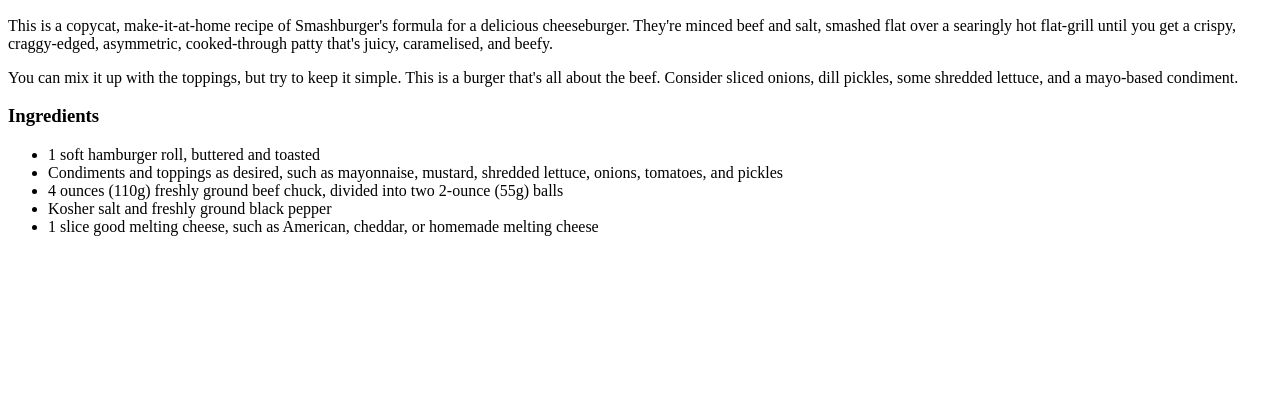
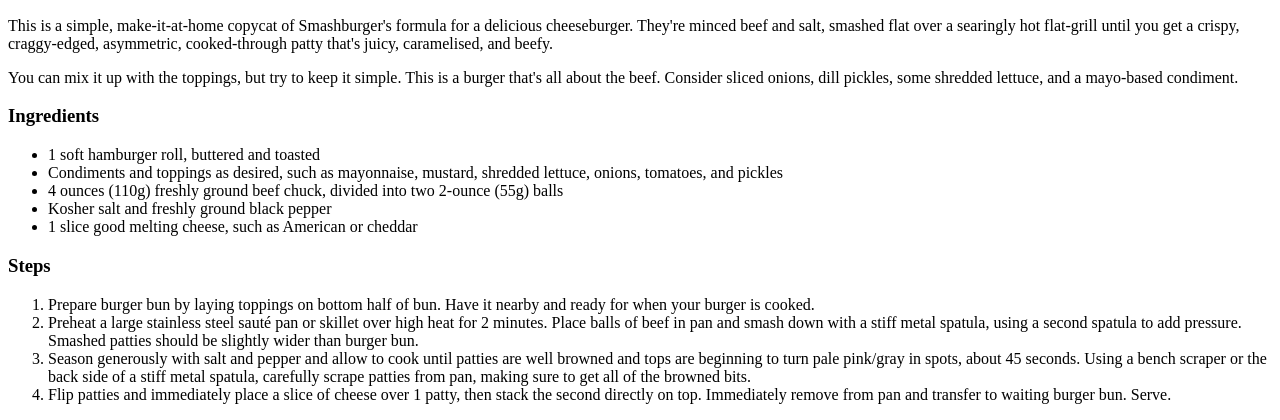
Before and after one commit to DSBwizzard/odin-recipes, a plain HTML site: page recipes/cheeseburger.html in a window 1280 px wide. Shown: the part 434-854 px from the top of the page. Before the commit the page ends 800 px from the top, so only its background shows below. Drawn offline with Linux system fonts and the light colour scheme.

Commit message:
Add recipe creation steps list

```diff
--- a/recipes/cheeseburger.html
+++ b/recipes/cheeseburger.html
@@ -7,7 +7,7 @@
             <h1>Cheeseburger</h1>
             <img src="https://www.seriouseats.com/thmb/4K7MrxnJVOhVlVBZkTcmNw3zi-w=/700x0/filters:no_upscale():max_bytes(150000):strip_icc():format(webp)/__opt__aboutcom__coeus__resources__content_migration__serious_eats__seriouseats.com__recipes__20140330-ultra-smashed-cheeseburger-food-lab-08-f99bc06457374f53aefcb835f6e759a1.jpg">
             <h2>Description</h2>
-            <p>This is a copycat, make-it-at-home recipe of Smashburger's formula for a delicious cheeseburger.
+            <p>This is a simple, make-it-at-home copycat of Smashburger's formula for a delicious cheeseburger.
                  They're minced beef and salt, smashed flat over a searingly hot flat-grill until you get a crispy,
                  craggy-edged, asymmetric, cooked-through patty that's juicy, caramelised, and beefy.
             </p>
@@ -20,8 +20,15 @@
                 <li>Condiments and toppings as desired, such as mayonnaise, mustard, shredded lettuce, onions, tomatoes, and pickles</li>
                 <li>4 ounces (110g) freshly ground beef chuck, divided into two 2-ounce (55g) balls</li>
                 <li>Kosher salt and freshly ground black pepper</li>
-                <li>1 slice good melting cheese, such as American, cheddar, or homemade melting cheese</li>
+                <li>1 slice good melting cheese, such as American or cheddar</li>
             </ul>
+            <h3>Steps</h3>
+            <ol>
+                <li>Prepare burger bun by laying toppings on bottom half of bun. Have it nearby and ready for when your burger is cooked.</li>
+                <li>Preheat a large stainless steel sauté pan or skillet over high heat for 2 minutes. Place balls of beef in pan and smash down with a stiff metal spatula, using a second spatula to add pressure. Smashed patties should be slightly wider than burger bun.</li>
+                <li>Season generously with salt and pepper and allow to cook until patties are well browned and tops are beginning to turn pale pink/gray in spots, about 45 seconds. Using a bench scraper or the back side of a stiff metal spatula, carefully scrape patties from pan, making sure to get all of the browned bits.</li>
+                <li>Flip patties and immediately place a slice of cheese over 1 patty, then stack the second directly on top. Immediately remove from pan and transfer to waiting burger bun. Serve.</li>
+            </ol>
         </body>
     </header>
 </html>
```
